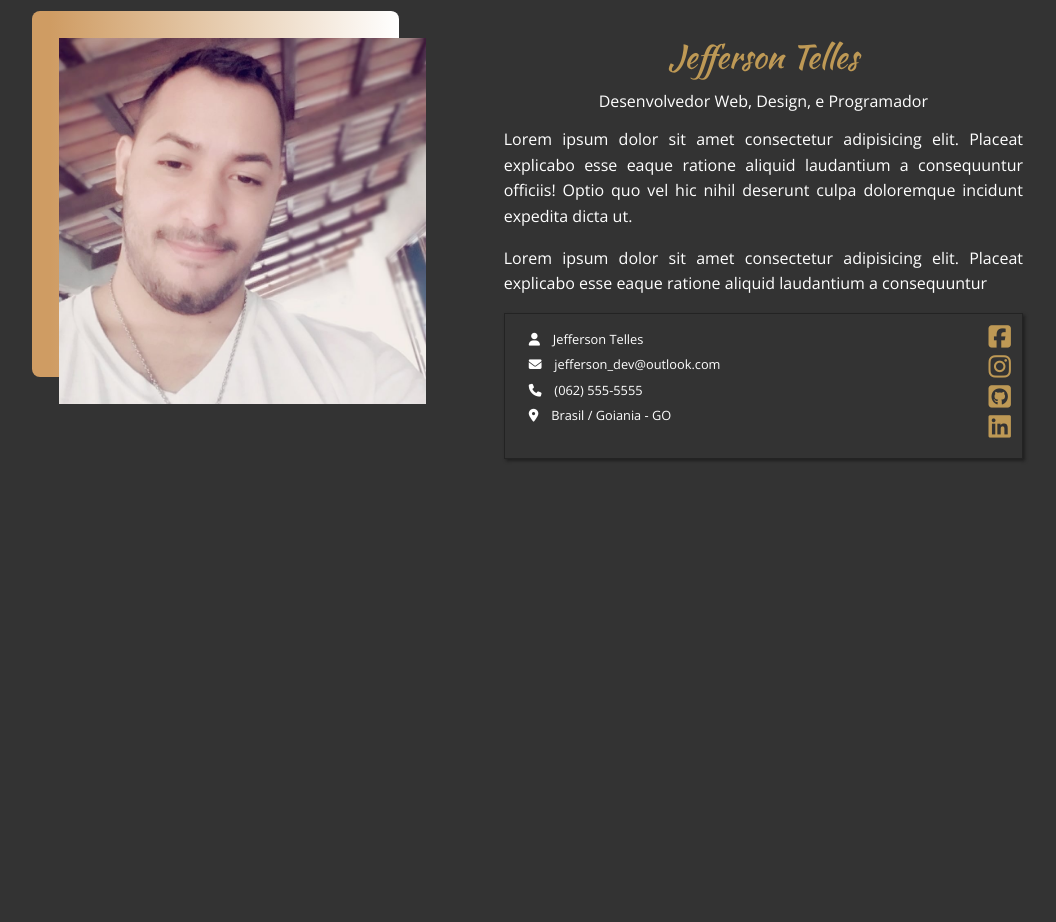
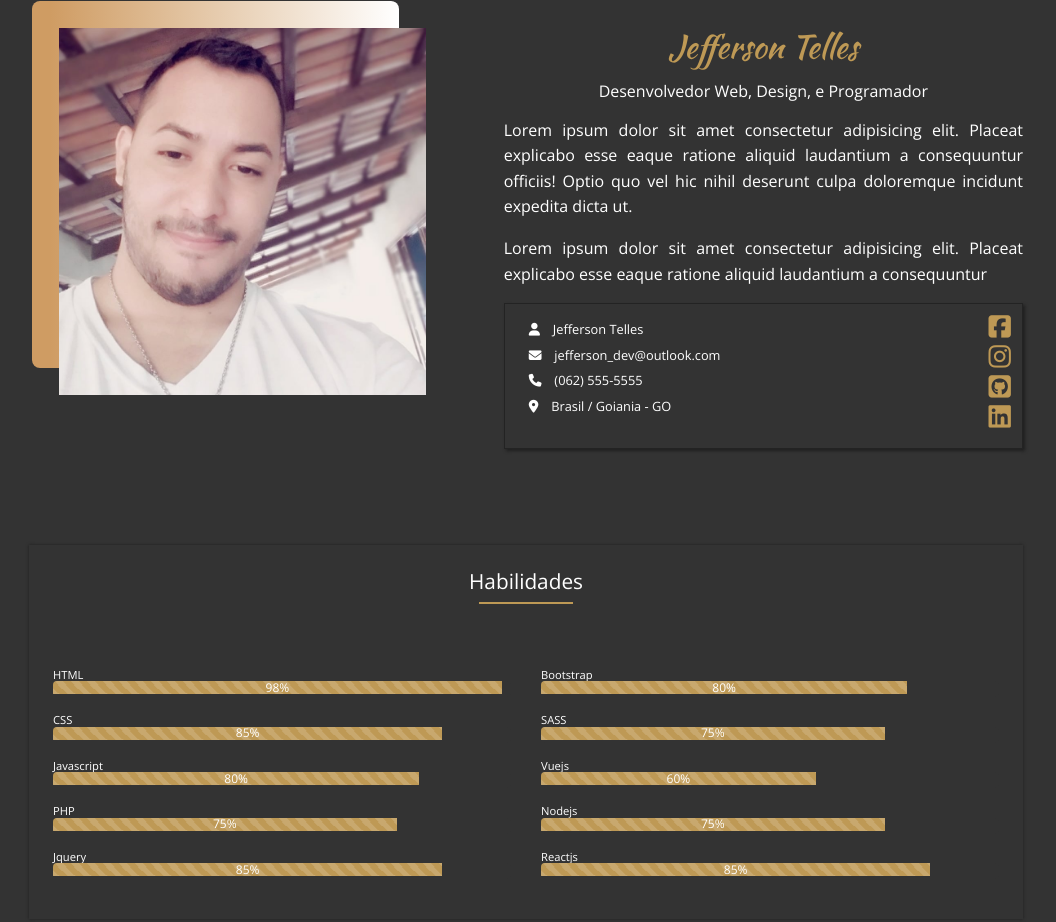
Before and after one commit to JeffersontelleSZ/Telles-Portfolio-Pessoal, a website: page index.html in a window 1280 px wide. Shown: the part 967-1889 px from the top of the page, without its empty margins (114-1170 px from the left). Drawn offline with nearby package versions, Linux system fonts and the light colour scheme.

Commit message:
seçao habilidades finalizada

```diff
--- a/index.html
+++ b/index.html
@@ -142,6 +142,155 @@
           </div>
         </div>
       </section>
+
+      <!-- Skills -->
+      <section class="container">
+        <div class="skills py-4 px-4">
+          <div class="row">
+            <div class="col-12">
+              <div class="content-title">
+                <h3 class="title">Habilidades</h3>
+              </div>
+            </div>
+          </div>
+
+          <!-- Progress -->
+          <div class="row">
+            <div class="col-sm-12 col-md-6">
+              <h3 class="progress-title">HTML</h3>
+              <div class="progress mb-3">
+                <div
+                  class="progress-bar bg-template progress-bar-striped progress-bar-animated"
+                  style="width: 98%; height: 0.8rem;"
+                  aria-valuenow="25"
+                  aria-valuemin="0"
+                  aria-valuemax="100"
+                >
+                  98%
+                </div>
+              </div>
+
+              <h3 class="progress-title">CSS</h3>
+              <div class="progress mb-3">
+                <div
+                  class="progress-bar bg-template progress-bar-striped progress-bar-animated"
+                  style="width: 85%; height: 0.8rem;"
+                  aria-valuenow="25"
+                  aria-valuemin="0"
+                  aria-valuemax="100"
+                >
+                  85%
+                </div>
+              </div>
+
+              <h3 class="progress-title">Javascript</h3>
+              <div class="progress mb-3">
+                <div
+                  class="progress-bar bg-template progress-bar-striped progress-bar-animated"
+                  style="width: 80%; height: 0.8rem;"
+                  aria-valuenow="25"
+                  aria-valuemin="0"
+                  aria-valuemax="100"
+                >
+                  80%
+                </div>
+              </div>
+
+              <h3 class="progress-title">PHP</h3>
+              <div class="progress mb-3">
+                <div
+                  class="progress-bar bg-template progress-bar-striped progress-bar-animated"
+                  style="width: 75%; height: 0.8rem;"
+                  aria-valuenow="25"
+                  aria-valuemin="0"
+                  aria-valuemax="100"
+                >
+                  75%
+                </div>
+              </div>
+
+              <h3 class="progress-title">Jquery</h3>
+              <div class="progress mb-3">
+                <div
+                  class="progress-bar bg-template progress-bar-striped progress-bar-animated"
+                  style="width: 85%; height: 0.8rem;"
+                  aria-valuenow="25"
+                  aria-valuemin="0"
+                  aria-valuemax="100"
+                >
+                  85%
+                </div>
+              </div>
+            </div>
+            <div class="col-sm-12 col-md-6">
+              <h3 class="progress-title">Bootstrap</h3>
+              <div class="progress mb-3">
+                <div
+                  class="progress-bar bg-template progress-bar-striped progress-bar-animated"
+                  style="width: 80%; height: 0.8rem;"
+                  aria-valuenow="25"
+                  aria-valuemin="0"
+                  aria-valuemax="100"
+                >
+                  80%
+                </div>
+              </div>
+
+              <h3 class="progress-title">SASS</h3>
+              <div class="progress mb-3">
+                <div
+                  class="progress-bar bg-template progress-bar-striped progress-bar-animated"
+                  style="width: 75%; height: 0.8rem;"
+                  aria-valuenow="25"
+                  aria-valuemin="0"
+                  aria-valuemax="100"
+                >
+                  75%
+                </div>
+              </div>
+
+              <h3 class="progress-title">Vuejs</h3>
+              <div class="progress mb-3">
+                <div
+                  class="progress-bar bg-template progress-bar-striped progress-bar-animated"
+                  style="width: 60%; height: 0.8rem;"
+                  aria-valuenow="25"
+                  aria-valuemin="0"
+                  aria-valuemax="100"
+                >
+                  60%
+                </div>
+              </div>
+
+              <h3 class="progress-title">Nodejs</h3>
+              <div class="progress mb-3">
+                <div
+                  class="progress-bar bg-template progress-bar-striped progress-bar-animated"
+                  style="width: 75%; height: 0.8rem;"
+                  aria-valuenow="25"
+                  aria-valuemin="0"
+                  aria-valuemax="100"
+                >
+                  75%
+                </div>
+              </div>
+
+              <h3 class="progress-title">Reactjs</h3>
+              <div class="progress mb-3">
+                <div
+                  class="progress-bar bg-template progress-bar-striped progress-bar-animated"
+                  style="width: 85%; height: 0.8rem;"
+                  aria-valuenow="25"
+                  aria-valuemin="0"
+                  aria-valuemax="100"
+                >
+                  85%
+                </div>
+              </div>
+            </div>
+          </div>
+        </div>
+      </section>
     </main>
 
     <!-- Script Files -->
--- a/scss/_navbar.scss
+++ b/scss/_navbar.scss
@@ -16,6 +16,7 @@
     font-family: $font-secundaria;
     font-size: 2rem;
     color: $color-light;
+    text-decoration: none !important;
 
     span {
       color: $color-template-1;
--- /dev/null
+++ b/scss/_skills.scss
@@ -0,0 +1,20 @@
+.skills {
+  // Skill Container
+  background-color: $color-dark;
+  // border: 1px solid $color-template-dark;
+  box-shadow: 0px 0px 3px rgba($color-template-dark, 0.5);
+
+  .progress {
+    background-color: $color-dark;
+  }
+
+  .progress-title {
+    font-size: 0.7rem;
+    margin: 0;
+    padding: 0;
+  }
+
+  .bg-template {
+    background-color: $color-template-1;
+  }
+}
--- a/scss/_utilities.scss
+++ b/scss/_utilities.scss
@@ -16,7 +16,8 @@
 
 // Titles
 .title {
-  text-transform: uppercase;
+  font-size: 1.3rem;
+  // font-family: $font-secundaria;
 }
 
 .title-custom {
@@ -44,8 +45,8 @@
   // Line After
   &::after {
     content: "";
-    width: 50%;
-    height: 3px;
+    width: 10%;
+    height: 2px;
     display: block;
     background-color: $color-template-1;
     margin: 8px auto;
--- a/scss/main.scss
+++ b/scss/main.scss
@@ -8,5 +8,6 @@
 @import "./menu-mobile";
 @import "./navbar";
 @import "./showcase";
+@import "./skills";
 @import "./utilities";
 @import "./about";
```
Also changed, not shown: css/main.css.
